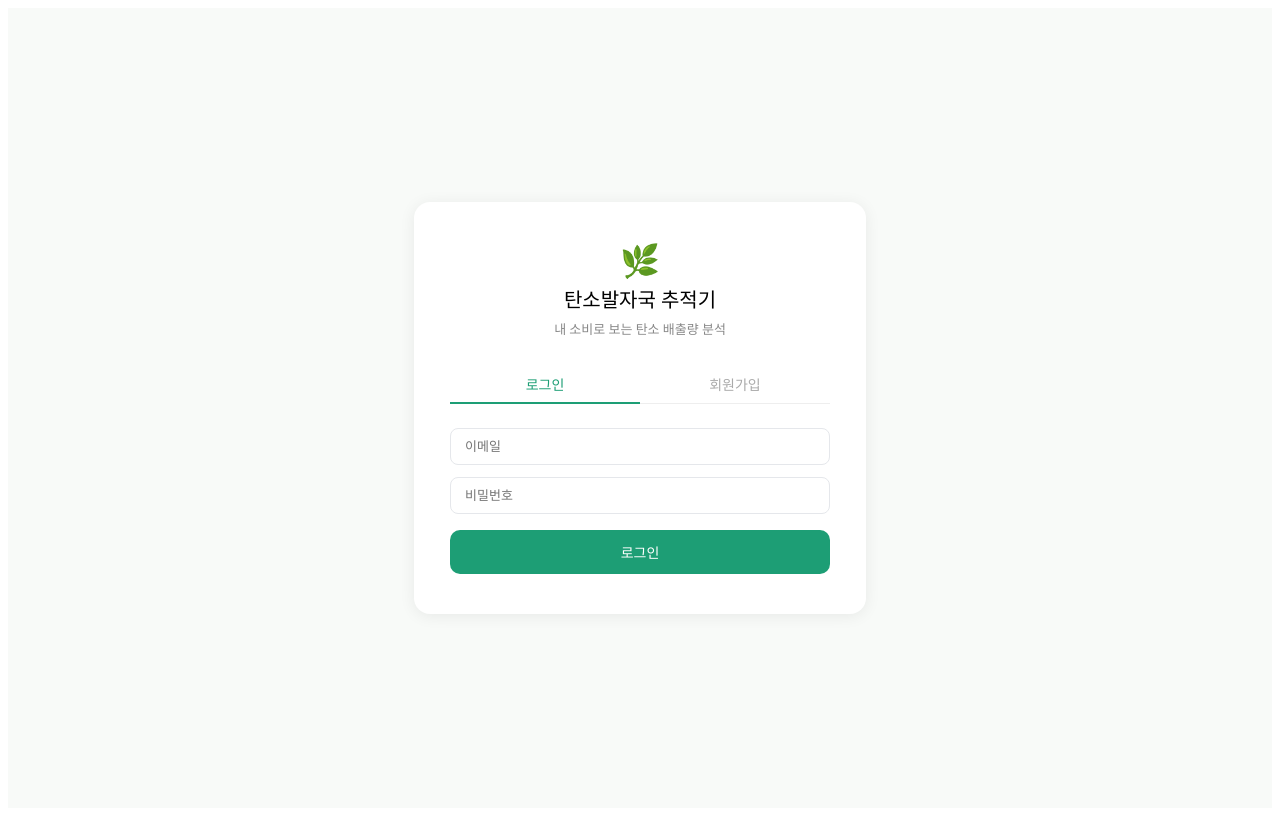
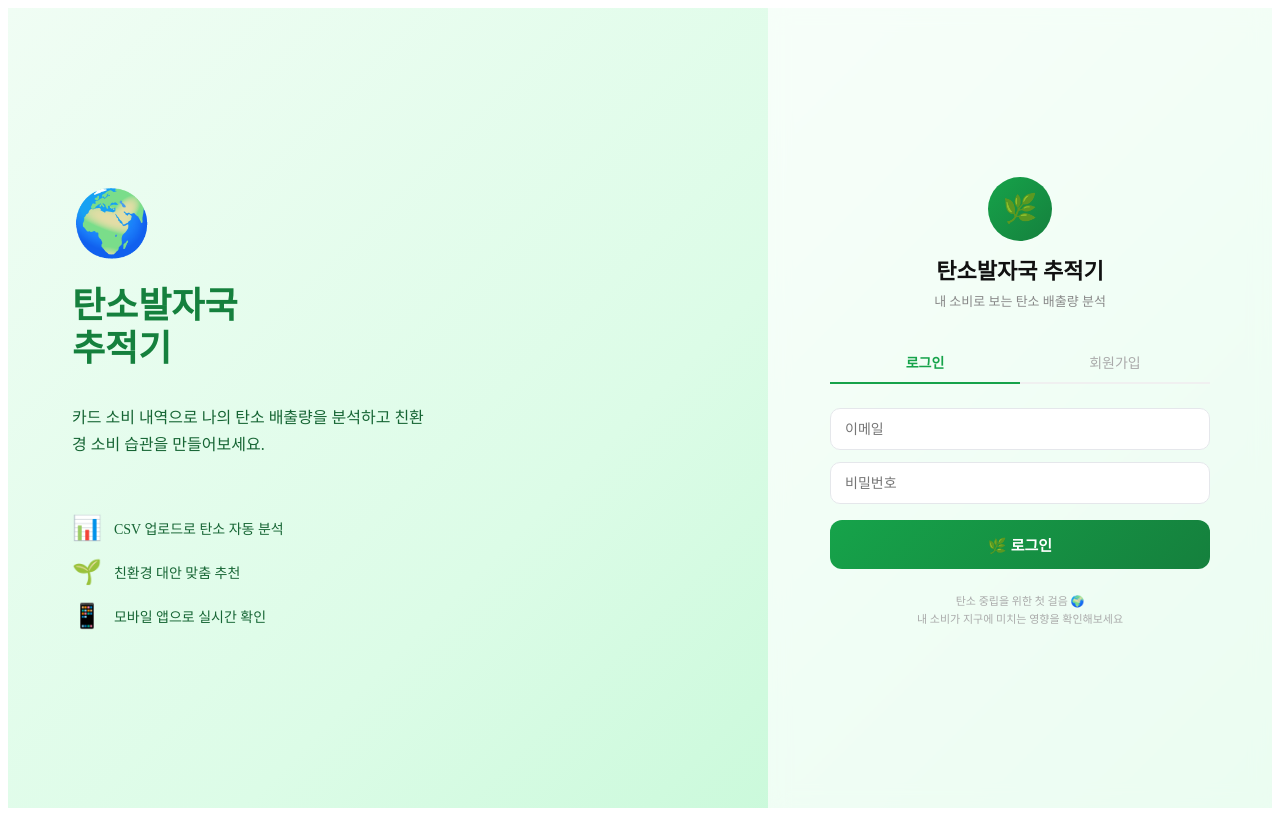
Before and after one commit to lhb986666/carbon-tracker, a React (Vite) app in the folder frontend/: page /login in a window 1280 px wide. Built offline with nearby package versions, Linux system fonts and the light colour scheme.

Commit message:
feat: 웹 전체 UI/UX 개선 (업로드, 추천, 로그인 화면)

```diff
--- a/frontend/src/pages/Login.jsx
+++ b/frontend/src/pages/Login.jsx
@@ -33,69 +33,141 @@ export default function Login() {
   };
 
   const inputStyle = {
-    padding: "10px 14px", borderRadius: 8,
-    border: "1px solid #e5e7eb", fontSize: 13,
+    padding: "12px 14px", borderRadius: 10,
+    border: "1.5px solid #e5e7eb", fontSize: 14,
     outline: "none", width: "100%", boxSizing: "border-box",
+    transition: "border-color 0.2s",
   };
 
   return (
-    <div style={{ minHeight: "100vh", display: "flex", alignItems: "center", justifyContent: "center", background: "#f8faf8" }}>
-      <div style={{ background: "#fff", borderRadius: 16, padding: "40px 36px", width: 380, boxShadow: "0 2px 16px rgba(0,0,0,0.07)" }}>
-        <div style={{ textAlign: "center", marginBottom: 28 }}>
-          <div style={{ fontSize: 32, marginBottom: 4 }}>🌿</div>
-          <h1 style={{ fontSize: 20, fontWeight: 500, margin: 0 }}>탄소발자국 추적기</h1>
+    <div style={{
+      minHeight: "100vh", display: "flex",
+      background: "linear-gradient(135deg, #f0fdf4 0%, #dcfce7 50%, #bbf7d0 100%)"
+    }}>
+      {/* 왼쪽 — 소개 패널 */}
+      <div style={{
+        flex: 1, display: "flex", flexDirection: "column",
+        justifyContent: "center", padding: "4rem",
+        display: window.innerWidth < 768 ? "none" : "flex"
+      }}>
+        <div style={{ fontSize: 64, marginBottom: 24 }}>🌍</div>
+        <h1 style={{ fontSize: 36, fontWeight: 700, color: "#15803d", margin: "0 0 16px", lineHeight: 1.2 }}>
+          탄소발자국<br />추적기
+        </h1>
+        <p style={{ fontSize: 16, color: "#166534", lineHeight: 1.7, maxWidth: 360 }}>
+          카드 소비 내역으로 나의 탄소 배출량을 분석하고 친환경 소비 습관을 만들어보세요.
+        </p>
+
+        <div style={{ marginTop: 40, display: "flex", flexDirection: "column", gap: 16 }}>
+          {[
+            { icon: "📊", text: "CSV 업로드로 탄소 자동 분석" },
+            { icon: "🌱", text: "친환경 대안 맞춤 추천" },
+            { icon: "📱", text: "모바일 앱으로 실시간 확인" },
+          ].map((item, i) => (
+            <div key={i} style={{ display: "flex", alignItems: "center", gap: 12 }}>
+              <span style={{ fontSize: 24 }}>{item.icon}</span>
+              <span style={{ fontSize: 14, color: "#166534", fontWeight: 500 }}>{item.text}</span>
+            </div>
+          ))}
+        </div>
+      </div>
+
+      {/* 오른쪽 — 로그인 폼 */}
+      <div style={{
+        width: 440, display: "flex", alignItems: "center", justifyContent: "center",
+        padding: "2rem", background: "rgba(255,255,255,0.7)",
+        backdropFilter: "blur(10px)"
+      }}>
+        <div style={{ width: "100%", maxWidth: 380 }}>
+
+          {/* 로고 */}
+          <div style={{ textAlign: "center", marginBottom: 32 }}>
+            <div style={{
+              width: 64, height: 64, borderRadius: "50%",
+              background: "linear-gradient(135deg, #16a34a, #15803d)",
+              display: "flex", alignItems: "center", justifyContent: "center",
+              fontSize: 28, margin: "0 auto 12px"
+            }}>🌿</div>
+            <h2 style={{ fontSize: 22, fontWeight: 700, margin: 0, color: "#111" }}>탄소발자국 추적기</h2>
             <p style={{ fontSize: 13, color: "#888", margin: "6px 0 0" }}>내 소비로 보는 탄소 배출량 분석</p>
           </div>
 
-        <div style={{ display: "flex", marginBottom: 24, borderBottom: "1px solid #eee" }}>
+          {/* 탭 */}
+          <div style={{ display: "flex", marginBottom: 24, borderBottom: "2px solid #f0f0f0" }}>
             {["로그인", "회원가입"].map((label, i) => (
               <button key={i} onClick={() => { setIsRegister(i === 1); setError(""); }}
                 style={{
-                flex: 1, padding: "8px 0", fontSize: 14,
-                fontWeight: isRegister === (i === 1) ? 500 : 400,
-                color: isRegister === (i === 1) ? "#1D9E75" : "#aaa",
+                  flex: 1, padding: "10px 0", fontSize: 14,
+                  fontWeight: isRegister === (i === 1) ? 600 : 400,
+                  color: isRegister === (i === 1) ? "#16a34a" : "#aaa",
                   background: "none", border: "none",
-                borderBottom: isRegister === (i === 1) ? "2px solid #1D9E75" : "2px solid transparent",
-                cursor: "pointer", marginBottom: -1,
+                  borderBottom: isRegister === (i === 1) ? "2px solid #16a34a" : "2px solid transparent",
+                  cursor: "pointer", marginBottom: -2, transition: "all 0.2s"
                 }}>
                 {label}
               </button>
             ))}
           </div>
 
+          {/* 입력 폼 */}
           <div style={{ display: "flex", flexDirection: "column", gap: 12 }}>
             <input type="email" placeholder="이메일" value={form.email}
-            onChange={(e) => setForm({ ...form, email: e.target.value })} style={inputStyle} />
+              onChange={(e) => setForm({ ...form, email: e.target.value })}
+              style={inputStyle} />
             <input type="password" placeholder="비밀번호" value={form.password}
               onChange={(e) => setForm({ ...form, password: e.target.value })}
-            onKeyDown={(e) => e.key === "Enter" && handleSubmit()} style={inputStyle} />
+              onKeyDown={(e) => e.key === "Enter" && handleSubmit()}
+              style={inputStyle} />
+
             {isRegister && (
               <>
-              <select value={form.age_group} onChange={(e) => setForm({ ...form, age_group: e.target.value })} style={inputStyle}>
+                <select value={form.age_group}
+                  onChange={(e) => setForm({ ...form, age_group: e.target.value })}
+                  style={inputStyle}>
                   <option value="">연령대 선택 (선택)</option>
                   {AGE_GROUPS.map((g) => <option key={g} value={g}>{g}</option>)}
                 </select>
-              <select value={form.region} onChange={(e) => setForm({ ...form, region: e.target.value })} style={inputStyle}>
+                <select value={form.region}
+                  onChange={(e) => setForm({ ...form, region: e.target.value })}
+                  style={inputStyle}>
                   <option value="">지역 선택 (선택)</option>
                   {REGIONS.map((r) => <option key={r} value={r}>{r}</option>)}
                 </select>
               </>
             )}
+
+            {/* 에러/성공 메시지 */}
             {error && (
-            <p style={{
-              fontSize: 12, margin: 0, padding: "8px 12px", borderRadius: 8,
+              <div style={{
+                fontSize: 13, padding: "10px 14px", borderRadius: 10,
                 background: error.includes("완료") ? "#f0fdf4" : "#fef2f2",
                 color: error.includes("완료") ? "#16a34a" : "#b91c1c",
-            }}>{error}</p>
+                border: `1px solid ${error.includes("완료") ? "#bbf7d0" : "#fecaca"}`,
+                display: "flex", alignItems: "center", gap: 8
+              }}>
+                <span>{error.includes("완료") ? "✅" : "❌"}</span>
+                <span>{error}</span>
+              </div>
             )}
+
+            {/* 제출 버튼 */}
             <button onClick={handleSubmit} disabled={loading}
               style={{
-              padding: "12px", borderRadius: 10, border: "none",
-              background: loading ? "#ccc" : "#1D9E75", color: "#fff",
-              fontSize: 14, fontWeight: 500, cursor: loading ? "default" : "pointer", marginTop: 4,
+                padding: "14px", borderRadius: 12, border: "none",
+                background: loading ? "#ccc" : "linear-gradient(135deg, #16a34a, #15803d)",
+                color: "#fff", fontSize: 15, fontWeight: 600,
+                cursor: loading ? "default" : "pointer", marginTop: 4,
+                transition: "opacity 0.2s"
               }}>
-            {loading ? "처리 중..." : isRegister ? "회원가입" : "로그인"}
+              {loading ? "처리 중..." : isRegister ? "🌿 회원가입" : "🌿 로그인"}
             </button>
+          </div>
+
+          {/* 하단 문구 */}
+          <p style={{ fontSize: 11, color: "#aaa", textAlign: "center", marginTop: 24, lineHeight: 1.6 }}>
+            탄소 중립을 위한 첫 걸음 🌍<br />
+            내 소비가 지구에 미치는 영향을 확인해보세요
+          </p>
         </div>
       </div>
     </div>
```
Also changed, not shown: frontend/src/pages/Recommendations.jsx (+57 -19 lines), frontend/src/pages/Upload.jsx (+59 -33 lines). Lines whose indentation alone changed are shown as unchanged.
